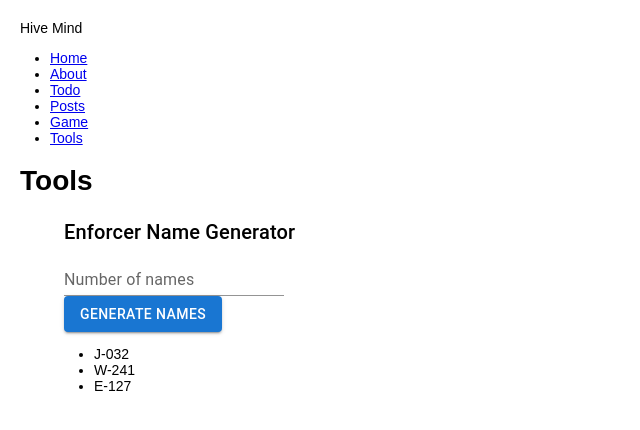
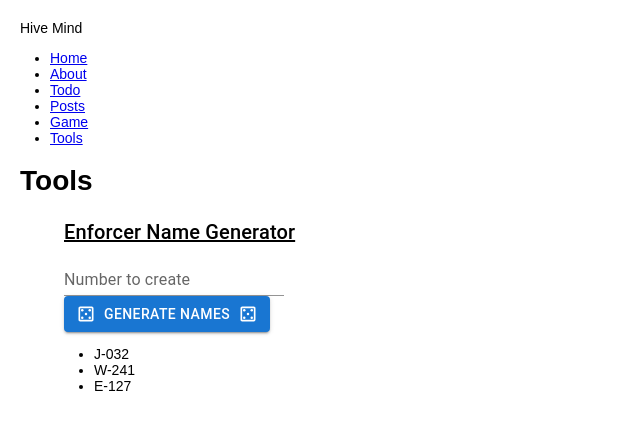
Before and after one commit to aneylon/Hive-Mind-RR, a React (Create React App) app: page /Tools in a window 1280 px wide. Shown: the top 430 px of the page, without its empty margins (0-640 px from the left). Built offline with nearby package versions, Linux system fonts and the light colour scheme.

Commit message:
Add legacy styling and fix small bug.

```diff
--- a/package.json
+++ b/package.json
@@ -5,10 +5,13 @@
   "dependencies": {
     "@emotion/react": "^11.9.3",
     "@emotion/styled": "^11.9.3",
+    "@mui/icons-material": "^5.8.4",
     "@mui/material": "^5.9.0",
+    "@mui/styles": "^5.9.0",
     "@testing-library/jest-dom": "^5.14.1",
     "@testing-library/react": "^13.0.0",
     "@testing-library/user-event": "^13.2.1",
+    "add": "^2.0.6",
     "classnames": "^2.3.1",
     "react": "^18.1.0",
     "react-dom": "^18.1.0",
@@ -16,7 +19,8 @@
     "react-router-dom": "^6.3.0",
     "react-scripts": "5.0.1",
     "redux": "^4.2.0",
-    "web-vitals": "^2.1.0"
+    "web-vitals": "^2.1.0",
+    "yarn": "^1.22.19"
   },
   "scripts": {
     "start": "react-scripts start",
--- a/src/components/name-generator/enforcer-name-generator.js
+++ b/src/components/name-generator/enforcer-name-generator.js
@@ -1,7 +1,31 @@
 import { Button, Container, TextField, Typography } from '@mui/material'
 import React, { useState, useEffect } from 'react'
+import { CasinoOutlined } from '@mui/icons-material'
+import { makeStyles } from '@mui/styles'
+
+const useStyles = makeStyles({
+	title: {
+		textDecoration: 'underline',
+		marginBottom: '1rem',
+	},
+	inputField: {
+		marginTop: '1rem',
+		marginBottom: '1rem',
+		display: 'block',
+	},
+	btn: {
+		fontSize: '1.25rem',
+		color: 'gold',
+		backgroundColor: 'grey',
+		'&:hover': {
+			color: 'goldenrod',
+			backgroundColor: 'dimgrey',
+		},
+	},
+})
 
 const EnforcerNameGenerator = () => {
+	const classes = useStyles()
 	const letters = 'ABCDEFGHIJKLMNOPQRSTUVWXYZ'
 	const [numberOfNames, setNumberOfNames] = useState('')
 	const [generatedNames, setGeneratedNames] = useState([])
@@ -11,7 +35,7 @@ const EnforcerNameGenerator = () => {
 	}, [])
 
 	const generateNames = (numberToGenerate = 3) => {
-		console.log(`generating : ${numberToGenerate}`)
+		if (numberToGenerate <= 0) numberToGenerate = 1
 		let names = []
 		for (let i = 0; i < numberToGenerate; i++) {
 			names.push(makeEnforcerName())
@@ -38,24 +62,28 @@ const EnforcerNameGenerator = () => {
 
 	return (
 		<Container>
-			<Typography variant='h6' component='h2'>
+			<Typography className={classes.title} variant='h6' component='h2'>
 				Enforcer Name Generator
 			</Typography>
 			<form>
 				<TextField
+					className={classes.inputField}
 					onChange={(event) => {
 						setNumberOfNames(event.target.value)
 					}}
 					variant='standard'
-					label='Number of names'
+					label='Number to create'
 					type='number'
 				/>
 				<br />
 				<Button
+					className={classes.btn}
 					variant='contained'
 					onClick={() => {
 						generateNames(numberOfNames)
 					}}
+					startIcon={<CasinoOutlined />}
+					endIcon={<CasinoOutlined />}
 				>
 					Generate names
 				</Button>
```
Also changed, not shown: 2 other files (tests, documents, lock files or other folders).
